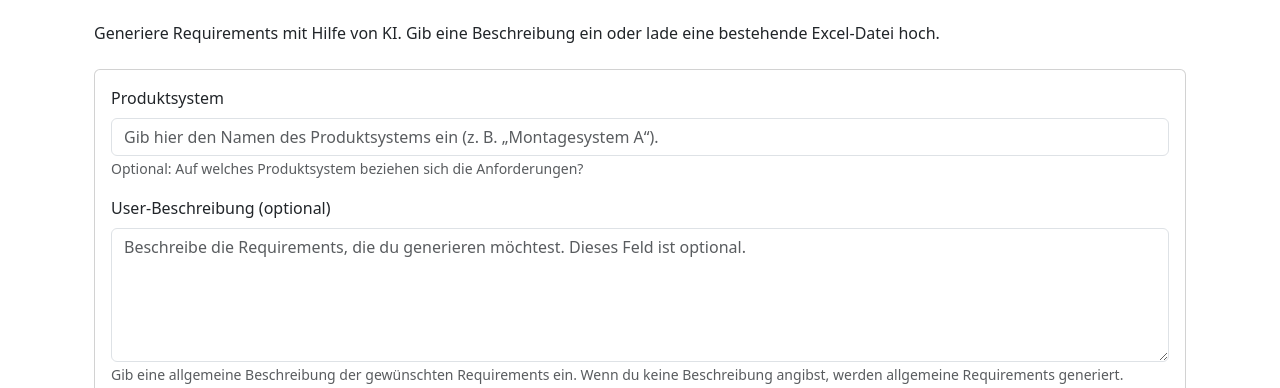
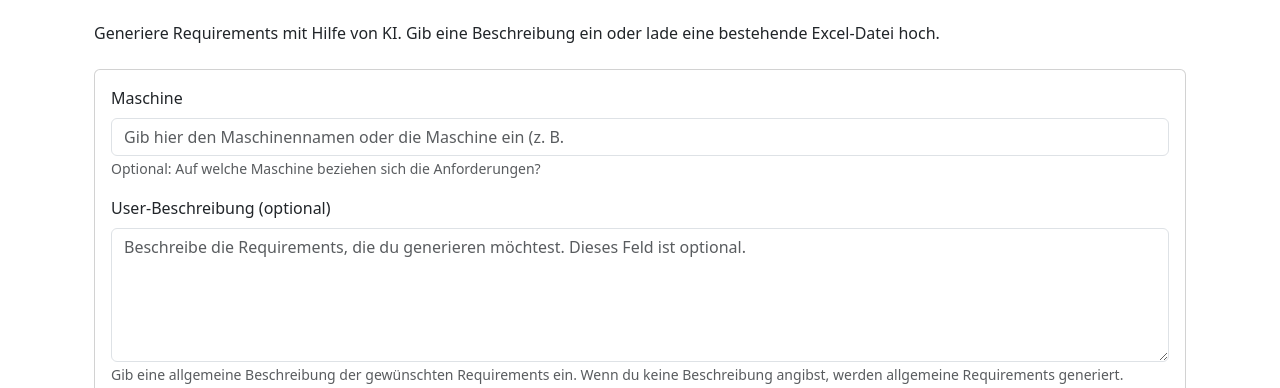
Before and after one commit to Aliwes1999/Interface_for_MBSE_Models, a Flask app: template app/templates/agent/agent.html in a window 1280 px wide. Shown: the part 249-637 px from the top of the page. Run offline with Flask 3, Linux system fonts and the light colour scheme; the template is opened without the code that fills it, so the values that code supplies are empty.

Commit message:
Revert "Rename "Maschine" to "Produktsystem" in form for clarity and update placeholder text"
This reverts commit 91a20225a79565045832706231146c7abc4aabdb.

```diff
--- a/app/templates/agent/agent.html
+++ b/app/templates/agent/agent.html
@@ -20,19 +20,15 @@ endblock %} {% block content %}
     <div class="card-body">
       <form id="agent-form">
         <div class="mb-3">
-          <label for="produktsystem" class="form-label">Produktsystem</label>
-          <input
-            type="text"
-            class="form-control"
-            id="produktsystem"
-            name="produktsystem"
-            placeholder="Gib hier den Namen des Produktsystems ein (z. B. „Montagesystem A“)."
-          />
-          <small class="form-text text-muted">
-            Optional: Auf welches Produktsystem beziehen sich die Anforderungen?
-          </small>
+          <label for="maschine" class="form-label">Maschine</label>
+          <input type="text" class="form-control" id="maschine" name="maschine"
+          placeholder="Gib hier den Maschinennamen oder die Maschine ein (z. B.
+          "Maschine A")." />
+          <small class="form-text text-muted"
+            >Optional: Auf welche Maschine beziehen sich die
+            Anforderungen?</small
+          >
         </div>
-
 
         <div class="mb-3">
           <label for="user_description" class="form-label"
```
